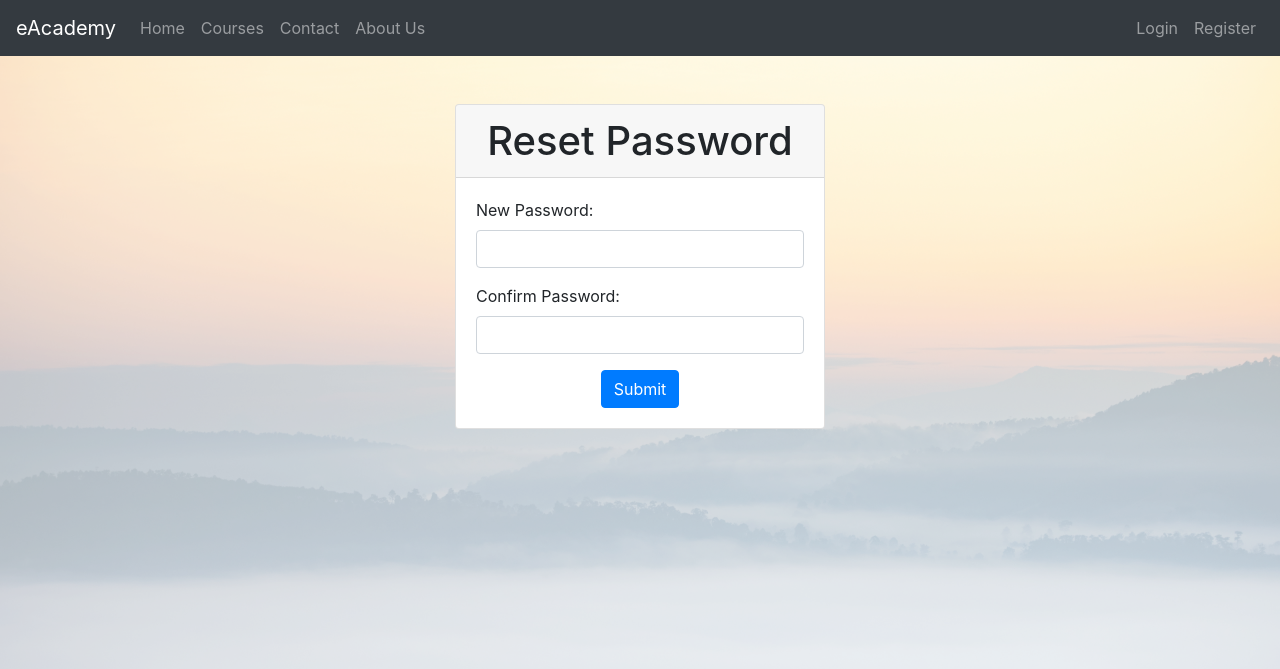
After one commit to r1shabhpahwa/eAcademy, a Django app: page /reset-password/ in a window 1280 px wide. The commit adds this page. Shown: the top 669 px of the page. Run offline with Django 4.2, Linux system fonts and the light colour scheme; some libraries are stand-ins or nearby versions.

Commit message:
forgot password functionality update + readme file update

```diff
--- a/eAcademyApp/urls.py
+++ b/eAcademyApp/urls.py
@@ -2,6 +2,7 @@ from django.urls import path
 from django.conf import settings
 from django.conf.urls.static import static
 from . import views
+from django.contrib.auth import views as auth_views
 
 app_name = 'eAcademyApp'
 urlpatterns = [
@@ -27,5 +28,35 @@ urlpatterns = [
     path('instructor-requests/', views.instructor_requests_view, name='instructor_requests'),
     path('accept-instructor-request/<int:user_id>/', views.accept_instructor_request_view, name='accept_instructor_request'),
     path('reject-instructor-request/<int:user_id>/', views.reject_instructor_request_view, name='reject_instructor_request'),
+    # path('forgot-password/', views.forgot_password, name='forgot_password'),
 
+    # URL pattern for the forgot password feature
+    path('accounts/forgot-password/', views.forgot_password, name='forgot_password'),
+
+    # URL patterns for the built-in Django password reset views
+    path('accounts/reset-password/', auth_views.PasswordResetView.as_view(
+        template_name='reset_password.html',
+        email_template_name='reset_password_email.html',
+        success_url='/accounts/reset-password/done/'
+    ), name='password_reset'),
+
+    path('accounts/reset-password/done/', auth_views.PasswordResetDoneView.as_view(
+        template_name='reset_password_done.html'
+    ), name='password_reset_done'),
+
+    # URL pattern for password reset confirmation view
+    path('accounts/reset-password/confirm/<uidb64>/<token>/', auth_views.PasswordResetConfirmView.as_view(
+        template_name='reset_password_confirm.html',
+        success_url='/accounts/reset-password/complete/'
+    ), name='password_reset_confirm'),
+
+    path('accounts/reset-password/complete/', auth_views.PasswordResetCompleteView.as_view(
+        template_name='reset_password_complete.html'
+    ), name='password_reset_complete'),
+
+
+    path('confirm-code/', views.confirm_code, name='confirm_code'),
+    path('reset-password/', views.reset_password, name='reset_password'),
+
+# path('send-test-email/', views.send_test_email, name='send_test_email'),
 ]
--- a/eAcademyApp/views.py
+++ b/eAcademyApp/views.py
@@ -2,13 +2,17 @@ from django.conf import settings
 from django.contrib import messages
 from django.contrib.auth import login, authenticate, logout
 from django.contrib.auth.decorators import login_required, user_passes_test
+from django.contrib.auth.forms import PasswordResetForm
+from django.contrib.auth.tokens import default_token_generator
+from django.contrib.auth.views import PasswordResetView
+from django.core.mail import send_mail
 from django.http import HttpResponse
 from django.shortcuts import render, redirect, get_object_or_404
-from django.conf import settings
 from django.urls import reverse
 import stripe
 import os
 import requests
+
 
 # from .models import InstructorRequest
 from .forms import ExtendedUserCreationForm, CourseForm, StudentUpdateForm
@@ -565,3 +569,97 @@ def reject_instructor_request_view(request, user_id):
         messages.error(request, 'Instructor request not found.')
 
     return redirect('eAcademyApp:instructor_requests')
+
+
+# ========================================================
+# Views for Forgot password/Reset password
+# ========================================================
+
+def forgot_password(request):
+    if request.method == 'POST':
+        # Handle the forgot password form submission
+        email = request.POST['email']
+        user = User.objects.filter(email=email).first()
+
+        if user:
+            # Send the confirmation code email to the user
+            confirmation_code = default_token_generator.make_token(user)
+            subject = 'eAcademy Account: Password Reset Confirmation Code'
+            message = f"Hi, registered user {email}, " \
+                      f"here is your confirmation code to reset password: " \
+                      f"{confirmation_code}."
+            from_email = 'ecademycorp@gmail.com'  # Replace with your Gmail email address
+            recipient_list = [email]
+
+            try:
+                send_mail(subject, message, from_email, recipient_list, fail_silently=True)
+                messages.success(request, f'A confirmation code has been sent to {email}.')
+                request.session['reset_email'] = email
+            except:
+                messages.error(request, 'Failed to send the confirmation code. Please try again later.')
+                return render(request, 'forgot_password.html')
+
+        else:
+            messages.error(request, 'This user does not exist. Enter a valid email id to continue.')
+            return render(request, 'forgot_password.html')
+
+        # Redirect to the confirm code page
+        return redirect(reverse('eAcademyApp:confirm_code'))
+
+    return render(request, 'forgot_password.html')
+
+def confirm_code(request):
+    if request.method == 'POST':
+        # Handle the confirmation code form submission
+        confirmation_code = request.POST['confirmation_code']
+        email = request.session.get('reset_email', None)
+
+        if email:
+            user = get_object_or_404(User, email=email)
+
+            # Validate the confirmation code
+            if default_token_generator.check_token(user, confirmation_code):
+                # If the confirmation code is valid, proceed to the password reset page
+                return redirect(reverse('eAcademyApp:reset_password'))
+            else:
+                # If the confirmation code is invalid, show an error message
+                messages.error(request, 'Invalid confirmation code. Please try again.')
+        else:
+            messages.error(request, 'No email address found in the session. Please try again.')
+
+    return render(request, 'confirm_code.html')
+
+
+def reset_password(request):
+    if request.method == 'POST':
+        # Handle the password reset form submission
+        new_password = request.POST['new_password']
+        confirm_password = request.POST['confirm_password']
+        email = request.session.get('reset_email', None)
+
+        if email:
+            user = get_object_or_404(User, email=email)
+
+            if new_password == confirm_password:
+                # If the passwords match, reset the user's password
+                user.set_password(new_password)
+                user.save()
+
+                # Clear the email from the session
+                del request.session['reset_email']
+
+                # Add a success message to be shown on the login page
+                messages.success(request, 'Your password has been reset successfully. Please log in with your new password.')
+                return redirect(reverse('eAcademyApp:login'))
+            else:
+                # If the passwords don't match, show an error message
+                messages.error(request, 'Passwords do not match. Please try again.')
+
+        else:
+            messages.error(request, 'No email address found in the session. Please try again.')
+
+    return render(request, 'reset_password.html')
+
+
+# ========================================================
+# ========================================================
--- /dev/null
+++ b/templates/reset_password.html
@@ -0,0 +1,31 @@
+{% extends 'base.html' %}
+
+{% block content %}
+    <div class="container mt-5">
+        <div class="row justify-content-center">
+            <div class="col-md-6">
+                <div class="card">
+                    <div class="card-header">
+                        <h1 class="mb-0 text-center">Reset Password</h1>
+                    </div>
+                    <div class="card-body">
+                        <form method="post">
+                            {% csrf_token %}
+                            <div class="form-group">
+                                <label for="new_password">New Password:</label>
+                                <input type="password" class="form-control" id="new_password" name="new_password" required>
+                            </div>
+                            <div class="form-group">
+                                <label for="confirm_password">Confirm Password:</label>
+                                <input type="password" class="form-control" id="confirm_password" name="confirm_password" required>
+                            </div>
+                            <div class="text-center">
+                                <button type="submit" class="btn btn-primary">Submit</button>
+                            </div>
+                        </form>
+                    </div>
+                </div>
+            </div>
+        </div>
+    </div>
+{% endblock %}
```
Also changed, not shown: eAcademy/settings.py (+27 -0 lines), templates/confirm_code.html (added, +27 -0 lines), templates/forgot_password.html (added, +27 -0 lines), templates/login.html (+35 -3 lines), README.md, db.sqlite3.
